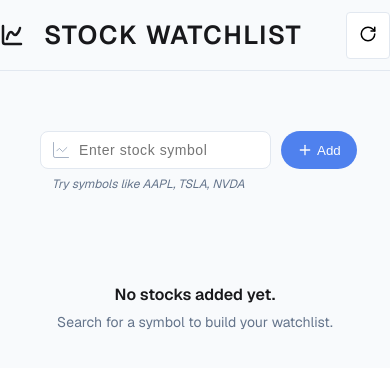
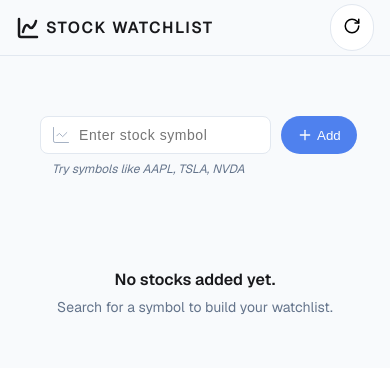
Before and after one commit to GulcinGulcu/stock-watchlist, a Next.js app: page / in a window 390 px wide. Shown: the top 368 px of the page. Built offline with nearby package versions, Linux system fonts and the light colour scheme.

Commit message:
style: add responsive header and update refresh button styling

```diff
--- a/src/components/Header/Header.scss
+++ b/src/components/Header/Header.scss
@@ -21,7 +21,7 @@
   &__refresh {
     padding: 12px 12px;
     border: 1px solid var(--color-border);
-    border-radius: 4px;
+    border-radius: 24px;
     background-color: var(--color-surface);
     cursor: pointer;
     transition: all 0.4s ease;
@@ -41,3 +41,21 @@
     transform: rotate(360deg);
   }
 }
+
+@media (max-width: 1024px) {
+  .header {
+    height: 56px;
+    padding: 0 16px;
+  }
+
+  .header__logo {
+    font-size: 16px;
+    gap: 6px;
+  }
+
+  .header__logo span {
+    white-space: nowrap;
+    overflow: hidden;
+    text-overflow: ellipsis;
+  }
+}
```
